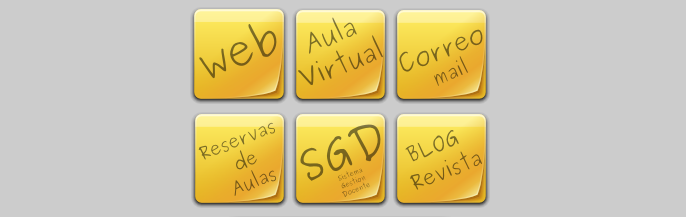
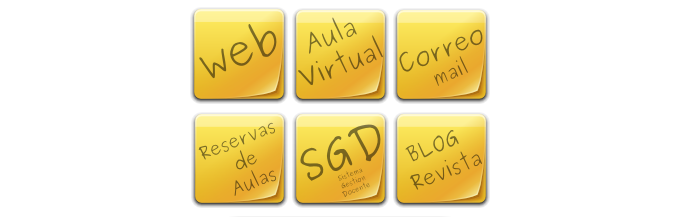
Before and after one commit to jaigori/Cefire_T01U05, a plain HTML site: page index.html in a window 1280 px wide. Shown: the part 237-454 px from the top of the page, without its empty margins (300-986 px from the left). Drawn offline with Linux system fonts and the light colour scheme.

Commit message:
Modificamos color de fondo y tipografia de la letra

```diff
--- a/estilos.css
+++ b/estilos.css
@@ -1,7 +1,7 @@
 html {
-    background: #cccccc; /* 1 */
+    background: #ffffff; /* 1 */
     color: #000; /* 2 */
-    font-family: sans-serif; /* 3 */
+    font-family: arial; /* 3 */
 
 }
 
```
